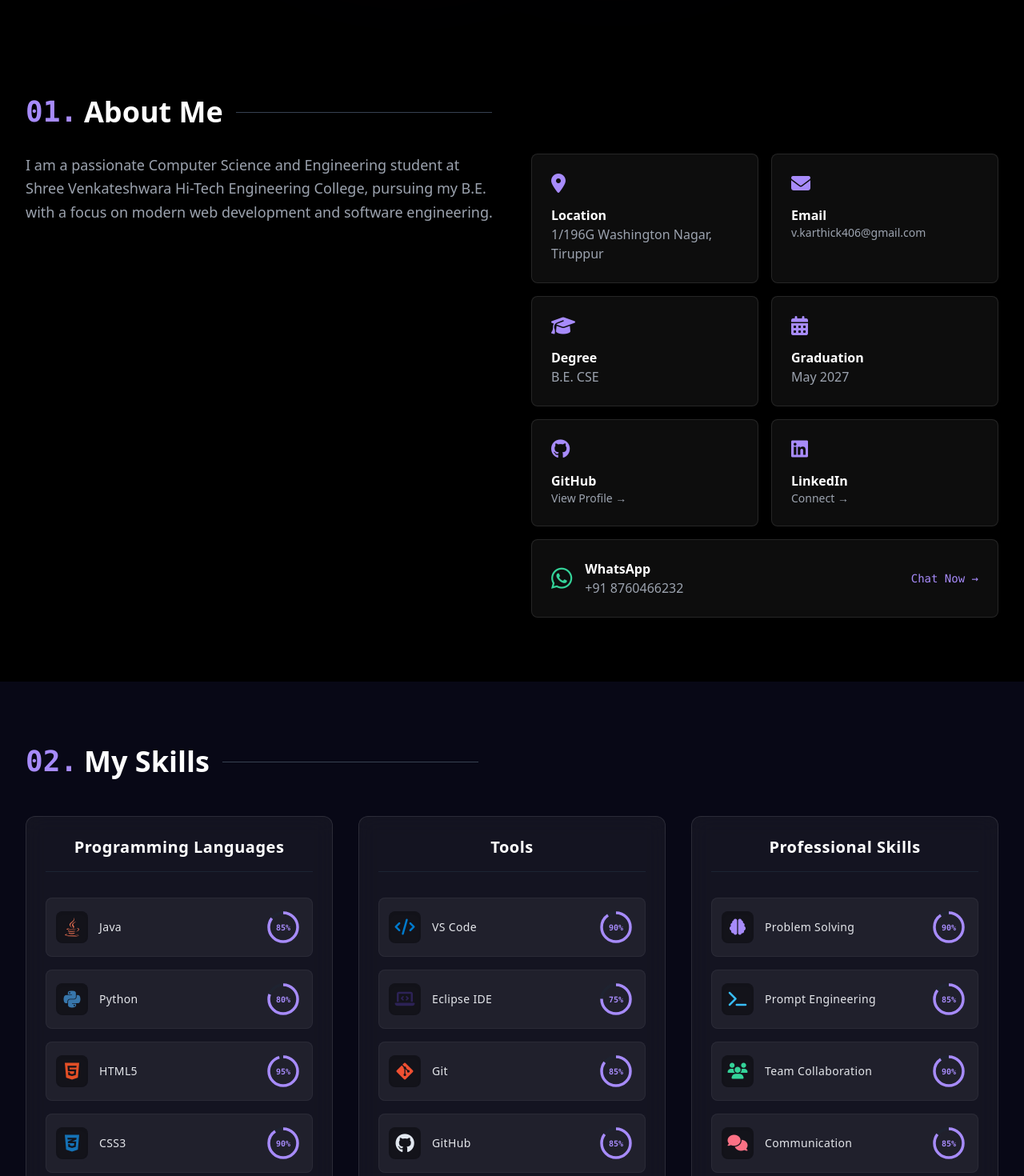
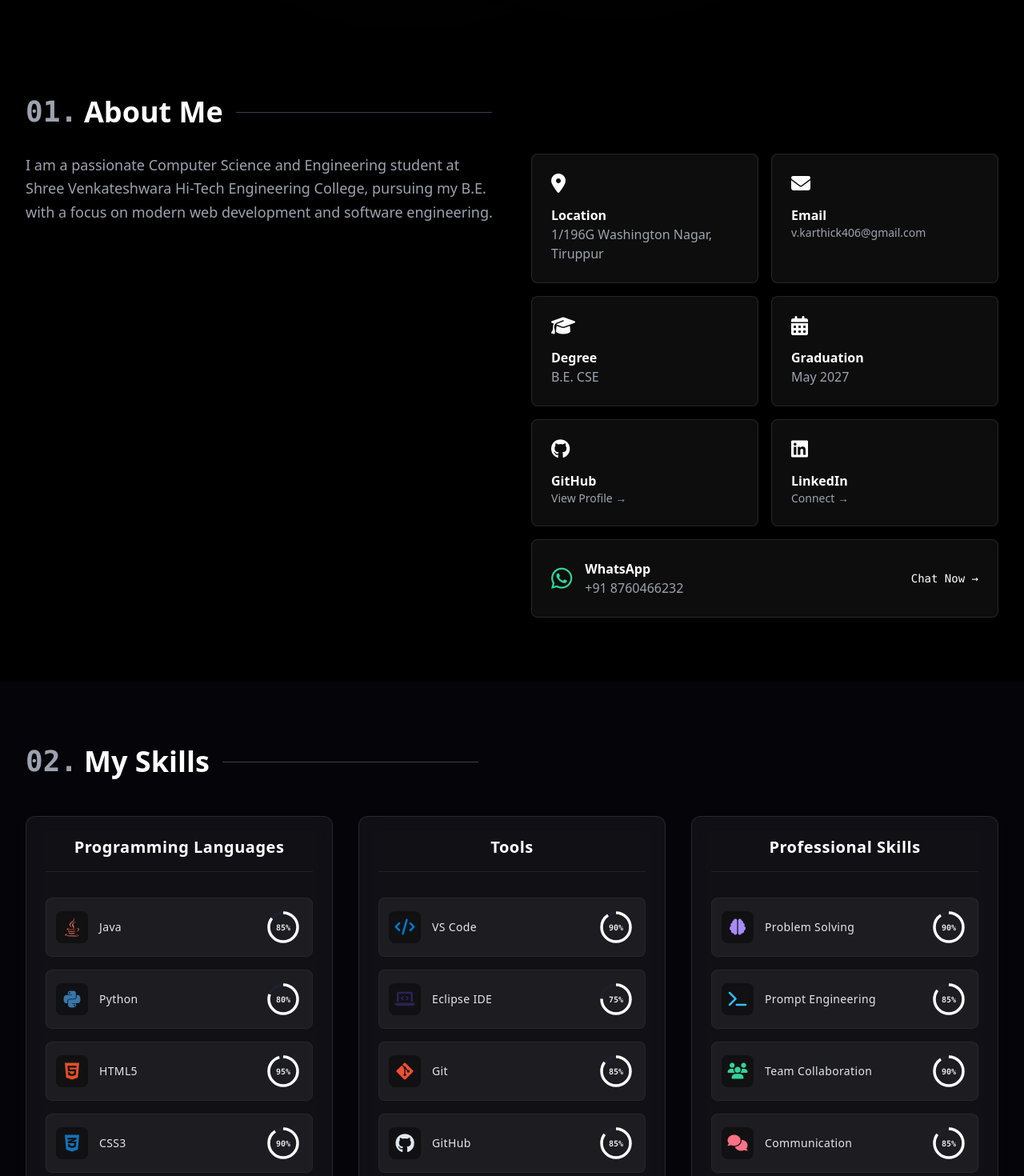
Before and after one commit to karthick426/personal-portfolio, a React (Vite) app in the folder frontend/: page / in a window 1280 px wide. Shown: the part 760-2230 px from the top of the page at 80% size. Built offline with nearby package versions, Linux system fonts and the light colour scheme; no server answers.

Commit message:
Convert entire portfolio theme to a clean white-and-black style

```diff
--- a/frontend/src/components/About.jsx
+++ b/frontend/src/components/About.jsx
@@ -12,7 +12,7 @@ const About = ({ data, personalInfo }) => {
           transition={{ duration: 0.8 }}
         >
           <h2 className="text-3xl md:text-4xl font-bold text-white mb-8 flex items-center">
-            <span className="text-neonCyan font-mono mr-2">01.</span> About Me
+            <span className="text-gray-400 font-mono mr-2">01.</span> About Me
             <div className="h-px bg-gray-700 w-full ml-4 max-w-xs"></div>
           </h2>
 
@@ -28,39 +28,39 @@ const About = ({ data, personalInfo }) => {
                 href={personalInfo?.location_url || `https://www.google.com/maps/place/${encodeURIComponent(personalInfo?.location || "Tiruppur")}`}
                 target="_blank"
                 rel="noopener noreferrer"
-                whileHover={{ y: -8, scale: 1.02, borderColor: 'rgba(167, 139, 250, 0.4)', boxShadow: "0 10px 30px -10px rgba(139, 92, 246, 0.3)" }}
+                whileHover={{ y: -8, scale: 1.02, borderColor: 'rgba(255, 255, 255, 0.25)', boxShadow: "0 10px 30px -10px rgba(255, 255, 255, 0.15)" }}
                 transition={{ type: "spring", stiffness: 300, damping: 15 }}
                 className="glass p-6 rounded-lg block cursor-pointer border border-transparent"
               >
-                <i className="fas fa-map-marker-alt text-neonCyan text-2xl mb-4"></i>
+                <i className="fas fa-map-marker-alt text-white text-2xl mb-4"></i>
                 <h3 className="text-white font-semibold">Location</h3>
-                <p className="text-gray-400 hover:text-neonCyan transition-colors">{personalInfo?.location || "India"}</p>
+                <p className="text-gray-400 hover:text-white transition-colors">{personalInfo?.location || "India"}</p>
               </motion.a>
               <motion.a
                 href={`mailto:${personalInfo?.email || "v.karthick406@gmail.com"}`}
-                whileHover={{ y: -8, scale: 1.02, borderColor: 'rgba(167, 139, 250, 0.4)', boxShadow: "0 10px 30px -10px rgba(139, 92, 246, 0.3)" }}
+                whileHover={{ y: -8, scale: 1.02, borderColor: 'rgba(255, 255, 255, 0.25)', boxShadow: "0 10px 30px -10px rgba(255, 255, 255, 0.15)" }}
                 transition={{ type: "spring", stiffness: 300, damping: 15 }}
                 className="glass p-6 rounded-lg block cursor-pointer border border-transparent"
               >
-                <i className="fas fa-envelope text-neonCyan text-2xl mb-4"></i>
+                <i className="fas fa-envelope text-white text-2xl mb-4"></i>
                 <h3 className="text-white font-semibold">Email</h3>
-                <p className="text-gray-400 text-sm break-all hover:text-neonCyan transition-colors">{personalInfo?.email || "karthick@example.com"}</p>
+                <p className="text-gray-400 text-sm break-all hover:text-white transition-colors">{personalInfo?.email || "karthick@example.com"}</p>
               </motion.a>
               <motion.div
-                whileHover={{ y: -8, scale: 1.02, borderColor: 'rgba(167, 139, 250, 0.4)', boxShadow: "0 10px 30px -10px rgba(139, 92, 246, 0.3)" }}
+                whileHover={{ y: -8, scale: 1.02, borderColor: 'rgba(255, 255, 255, 0.25)', boxShadow: "0 10px 30px -10px rgba(255, 255, 255, 0.15)" }}
                 transition={{ type: "spring", stiffness: 300, damping: 15 }}
                 className="glass p-6 rounded-lg border border-transparent"
               >
-                <i className="fas fa-graduation-cap text-neonCyan text-2xl mb-4"></i>
+                <i className="fas fa-graduation-cap text-white text-2xl mb-4"></i>
                 <h3 className="text-white font-semibold">Degree</h3>
                 <p className="text-gray-400">{personalInfo?.degree || "B.E. CSE"}</p>
               </motion.div>
               <motion.div
-                whileHover={{ y: -8, scale: 1.02, borderColor: 'rgba(167, 139, 250, 0.4)', boxShadow: "0 10px 30px -10px rgba(139, 92, 246, 0.3)" }}
+                whileHover={{ y: -8, scale: 1.02, borderColor: 'rgba(255, 255, 255, 0.25)', boxShadow: "0 10px 30px -10px rgba(255, 255, 255, 0.15)" }}
                 transition={{ type: "spring", stiffness: 300, damping: 15 }}
                 className="glass p-6 rounded-lg border border-transparent"
               >
-                <i className="fas fa-calendar-alt text-neonCyan text-2xl mb-4"></i>
+                <i className="fas fa-calendar-alt text-white text-2xl mb-4"></i>
                 <h3 className="text-white font-semibold">Graduation</h3>
                 <p className="text-gray-400">{personalInfo?.graduation || "May 2027"}</p>
               </motion.div>
@@ -68,43 +68,43 @@ const About = ({ data, personalInfo }) => {
                 href={personalInfo?.github || "#"}
                 target="_blank"
                 rel="noopener noreferrer"
-                whileHover={{ y: -8, scale: 1.02, borderColor: 'rgba(167, 139, 250, 0.4)', boxShadow: "0 10px 30px -10px rgba(139, 92, 246, 0.3)" }}
+                whileHover={{ y: -8, scale: 1.02, borderColor: 'rgba(255, 255, 255, 0.25)', boxShadow: "0 10px 30px -10px rgba(255, 255, 255, 0.15)" }}
                 transition={{ type: "spring", stiffness: 300, damping: 15 }}
                 className="glass p-6 rounded-lg block cursor-pointer border border-transparent"
               >
-                <i className="fab fa-github text-neonCyan text-2xl mb-4"></i>
+                <i className="fab fa-github text-white text-2xl mb-4"></i>
                 <h3 className="text-white font-semibold">GitHub</h3>
-                <p className="text-gray-400 text-sm truncate hover:text-neonCyan transition-colors">View Profile &rarr;</p>
+                <p className="text-gray-400 text-sm truncate hover:text-white transition-colors">View Profile &rarr;</p>
               </motion.a>
               <motion.a
                 href={personalInfo?.linkedin || "#"}
                 target="_blank"
                 rel="noopener noreferrer"
-                whileHover={{ y: -8, scale: 1.02, borderColor: 'rgba(167, 139, 250, 0.4)', boxShadow: "0 10px 30px -10px rgba(139, 92, 246, 0.3)" }}
+                whileHover={{ y: -8, scale: 1.02, borderColor: 'rgba(255, 255, 255, 0.25)', boxShadow: "0 10px 30px -10px rgba(255, 255, 255, 0.15)" }}
                 transition={{ type: "spring", stiffness: 300, damping: 15 }}
                 className="glass p-6 rounded-lg block cursor-pointer border border-transparent"
               >
-                <i className="fab fa-linkedin text-neonCyan text-2xl mb-4"></i>
+                <i className="fab fa-linkedin text-white text-2xl mb-4"></i>
                 <h3 className="text-white font-semibold">LinkedIn</h3>
-                <p className="text-gray-400 text-sm truncate hover:text-neonCyan transition-colors">Connect &rarr;</p>
+                <p className="text-gray-400 text-sm truncate hover:text-white transition-colors">Connect &rarr;</p>
               </motion.a>
               <motion.a
                 href={`https://wa.me/${(personalInfo?.phone || "8760466232").replace(/[^0-9]/g, "").replace(/^([0-9]{10})$/, "91$1")}`}
                 target="_blank"
                 rel="noopener noreferrer"
-                whileHover={{ y: -8, scale: 1.01, borderColor: 'rgba(167, 139, 250, 0.6)', boxShadow: "0 10px 35px -10px rgba(139, 92, 246, 0.4)" }}
+                whileHover={{ y: -8, scale: 1.01, borderColor: 'rgba(255, 255, 255, 0.35)', boxShadow: "0 10px 35px -10px rgba(255, 255, 255, 0.2)" }}
                 transition={{ type: "spring", stiffness: 300, damping: 15 }}
-                className="glass p-6 rounded-lg block cursor-pointer sm:col-span-2 border border-neonCyan/20"
+                className="glass p-6 rounded-lg block cursor-pointer sm:col-span-2 border border-white/10"
               >
                 <div className="flex items-center justify-between">
                   <div className="flex items-center gap-4">
                     <i className="fab fa-whatsapp text-emerald-400 text-3xl"></i>
                     <div>
                       <h3 className="text-white font-semibold">WhatsApp</h3>
-                      <p className="text-gray-400 hover:text-neonCyan transition-colors">{personalInfo?.phone || "+91 8760466232"}</p>
+                      <p className="text-gray-400 hover:text-white transition-colors">{personalInfo?.phone || "+91 8760466232"}</p>
                     </div>
                   </div>
-                  <span className="text-neonCyan text-sm font-mono">Chat Now &rarr;</span>
+                  <span className="text-white text-sm font-mono hover:underline">Chat Now &rarr;</span>
                 </div>
               </motion.a>
             </div>
--- a/frontend/src/components/Skills.jsx
+++ b/frontend/src/components/Skills.jsx
@@ -72,7 +72,7 @@ const Skills = () => {
           transition={{ duration: 0.8 }}
         >
           <h2 className="text-3xl md:text-4xl font-bold text-white mb-12 flex items-center">
-            <span className="text-neonCyan font-mono mr-2">02.</span> My Skills
+            <span className="text-gray-400 font-mono mr-2">02.</span> My Skills
             <div className="h-px bg-gray-700 w-full ml-4 max-w-xs"></div>
           </h2>
 
@@ -84,7 +84,7 @@ const Skills = () => {
                 whileInView={{ opacity: 1, y: 0 }}
                 viewport={{ once: true }}
                 transition={{ duration: 0.6, delay: catIdx * 0.15 }}
-                className="glass p-6 rounded-xl border border-transparent hover:border-neonCyan/20 hover:shadow-[0_0_30px_rgba(139,92,246,0.1)] transition-all duration-300 flex flex-col h-full"
+                className="glass p-6 rounded-xl border border-transparent hover:border-white/20 hover:shadow-[0_0_30px_rgba(255,255,255,0.08)] transition-all duration-300 flex flex-col h-full"
               >
                 <h3 className="text-xl font-bold text-white mb-8 text-center border-b border-gray-800/80 pb-4 tracking-wide font-sans">
                   {category.title}
@@ -93,14 +93,14 @@ const Skills = () => {
                 <div className="flex flex-col gap-4 flex-grow justify-center">
                   {category.skills.map((skill, sIdx) => {
                     const strokeDashoffset = circumference - (skill.level / 100) * circumference;
-                    const iconClass = skillIcons[skill.name] || "fas fa-check text-neonCyan text-xl";
+                    const iconClass = skillIcons[skill.name] || "fas fa-check text-white text-xl";
 
                     return (
                       <motion.div
                         key={sIdx}
                         whileHover={{ x: 6, scale: 1.01 }}
                         transition={{ type: "spring", stiffness: 400, damping: 18 }}
-                        className="flex items-center justify-between p-3 rounded-lg bg-white/5 border border-white/5 hover:border-neonCyan/25 hover:bg-white/10 transition-colors duration-300"
+                        className="flex items-center justify-between p-3 rounded-lg bg-white/5 border border-white/5 hover:border-white/20 hover:bg-white/10 transition-colors duration-300"
                       >
                         {/* Left: Icon & Name */}
                         <div className="flex items-center gap-3.5">
@@ -128,7 +128,7 @@ const Skills = () => {
                               cx="24"
                               cy="24"
                               r={radius}
-                              className="text-neonCyan"
+                              className="text-white"
                               strokeWidth={strokeWidth}
                               stroke="currentColor"
                               fill="transparent"
@@ -139,7 +139,7 @@ const Skills = () => {
                               transition={{ duration: 1.5, ease: "easeOut", delay: sIdx * 0.1 }}
                             />
                           </svg>
-                          <span className="absolute text-[10px] font-mono text-neonCyan font-bold">{skill.level}%</span>
+                          <span className="absolute text-[10px] font-mono text-gray-200 font-bold">{skill.level}%</span>
                         </div>
                       </motion.div>
                     );
--- a/frontend/src/index.css
+++ b/frontend/src/index.css
@@ -8,8 +8,8 @@
   body {
     font-family: 'Inter', sans-serif;
     @apply bg-white text-gray-900 dark:text-white transition-colors duration-300;
-    background-image: radial-gradient(at 0% 0%, rgba(139, 92, 246, 0.05) 0px, transparent 50%),
-                      radial-gradient(at 50% 0%, rgba(244, 63, 94, 0.03) 0px, transparent 50%);
+    background-image: radial-gradient(at 0% 0%, rgba(255, 255, 255, 0.02) 0px, transparent 50%),
+                      radial-gradient(at 50% 0%, rgba(255, 255, 255, 0.01) 0px, transparent 50%);
     overflow-x: hidden;
   }
 
@@ -26,11 +26,11 @@
     background: #040409;
   }
   ::-webkit-scrollbar-thumb {
-    background: #8b5cf6;
+    background: #404040;
     border-radius: 4px;
   }
   ::-webkit-scrollbar-thumb:hover {
-    background: #a78bfa;
+    background: #737373;
   }
 }
 
@@ -40,13 +40,13 @@
   }
 
   .text-neon {
-    @apply text-violet-600 dark:text-neonCyan;
-    text-shadow: 0 0 8px rgba(167, 139, 250, 0.4);
+    @apply text-white dark:text-neonCyan;
+    text-shadow: 0 0 8px rgba(255, 255, 255, 0.25);
   }
 
   .neon-border-glow {
-    box-shadow: 0 0 15px rgba(139, 92, 246, 0.15);
-    border-color: rgba(167, 139, 250, 0.2);
+    box-shadow: 0 0 15px rgba(255, 255, 255, 0.1);
+    border-color: rgba(255, 255, 255, 0.15);
   }
 
   .perspective-1000 {
--- a/frontend/tailwind.config.js
+++ b/frontend/tailwind.config.js
@@ -8,11 +8,11 @@ export default {
   theme: {
     extend: {
       colors: {
-        darkNav: '#080816',
+        darkNav: '#040409',
         darkBg: '#040409',
-        neonCyan: '#a78bfa',
-        neonPurple: '#8b5cf6',
-        neonPink: '#f43f5e'
+        neonCyan: '#ffffff',
+        neonPurple: '#d4d4d4',
+        neonPink: '#737373'
       }
     },
   },
```
